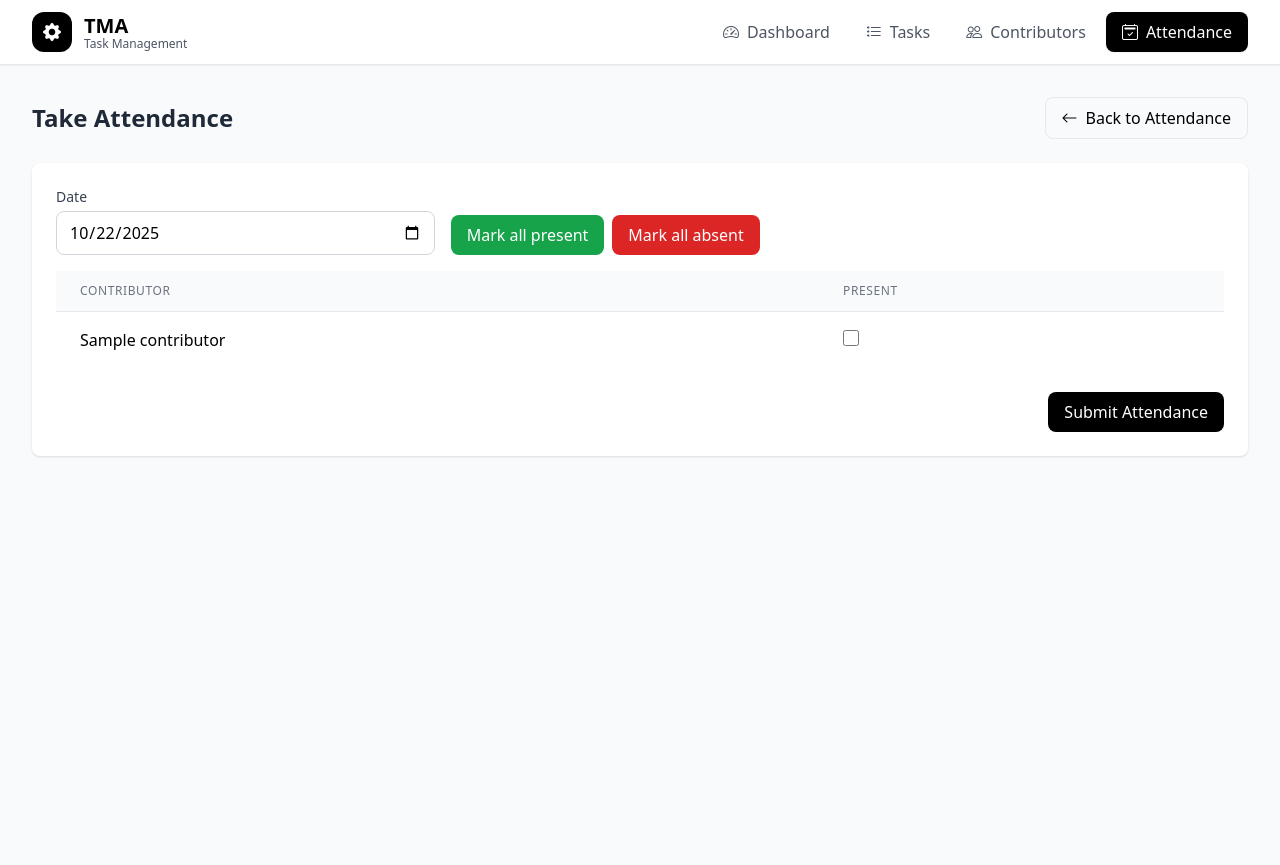
After one commit to upascalin3/task-assigment, a Django app: page /attendance/take/ in a window 1280 px wide. The commit adds this page. Run offline with Django 4.2, Linux system fonts and the light colour scheme; tables that the repository leaves empty hold one stand-in row (values such as "Sample post"); some libraries are stand-ins or nearby versions.

Commit message:
Added Attendance

```diff
--- a/taskassignment/models.py
+++ b/taskassignment/models.py
@@ -25,6 +25,7 @@ class Task(models.Model):
     is_completed = models.BooleanField(default=False)
     contributor = models.ForeignKey(Contributor, on_delete=models.CASCADE)
 
+
     def clean(self):
         super().clean()
         if self.start and self.end_date:
@@ -41,3 +42,16 @@ class Task(models.Model):
 
     class Meta:
         db_table = "task"
+
+
+class Attendance(models.Model):
+    date = models.DateField(default=date.today)
+    is_available = models.BooleanField(default=False)
+    contributor = models.ForeignKey(Contributor, on_delete=models.CASCADE)
+
+    def __str__(self):
+        return f"{self.contributor.name} - {self.date} - {'Available' if self.is_available else 'Unavailable'}"
+
+    class Meta:
+        db_table = "attendance"
+        unique_together = ("contributor", "date")
--- /dev/null
+++ b/taskassignment/templates/taskassignment/attendance_take.html
@@ -0,0 +1,68 @@
+{% extends 'taskassignment/base.html' %}
+{% block title %}Take Attendance | TMA{% endblock %}
+{% block content %}
+<div class="flex items-center justify-between mb-6">
+  <h2 class="text-2xl font-bold text-gray-800">Take Attendance</h2>
+  <a href="{% url 'taskassignment:attendance_list' %}" class="inline-flex items-center px-4 py-2 border rounded-lg">
+    <i class="bi bi-arrow-left mr-2"></i> Back to Attendance
+  </a>
+</div>
+
+<form method="post" class="bg-white p-6 rounded-lg shadow">
+  {% csrf_token %}
+  <div class="grid grid-cols-1 md:grid-cols-3 gap-4 mb-4">
+    <div>
+      <label class="block text-sm font-medium text-gray-700 mb-1">Date</label>
+      <input type="date" name="date" value="{{ day|date:'Y-m-d' }}" class="w-full px-3 py-2 border border-gray-300 rounded-lg focus:ring-2 focus:ring-primary focus:border-primary" />
+    </div>
+    <div class="flex items-end space-x-2">
+      <button type="button" id="markAllPresent" class="px-4 py-2 bg-green-600 text-white rounded-lg">Mark all present</button>
+      <button type="button" id="markAllAbsent" class="px-4 py-2 bg-red-600 text-white rounded-lg">Mark all absent</button>
+    </div>
+  </div>
+
+  <div class="overflow-x-auto">
+    <table class="min-w-full divide-y divide-gray-200">
+      <thead class="bg-gray-50">
+        <tr>
+          <th class="px-6 py-3 text-left text-xs font-medium text-gray-500 uppercase tracking-wider">Contributor</th>
+          <th class="px-6 py-3 text-left text-xs font-medium text-gray-500 uppercase tracking-wider">Present</th>
+        </tr>
+      </thead>
+      <tbody class="bg-white divide-y divide-gray-200">
+        {% for c in contributors %}
+        <tr>
+          <td class="px-6 py-4 whitespace-nowrap">{{ c.name }}</td>
+          <td class="px-6 py-4 whitespace-nowrap">
+            <input type="checkbox" name="present_{{ c.id }}" {% if c.id in present_ids %}checked{% endif %} class="h-4 w-4 text-primary focus:ring-primary border-gray-300 rounded present-box" />
+          </td>
+        </tr>
+        {% empty %}
+        <tr>
+          <td colspan="2" class="px-6 py-8 text-center text-gray-500">No contributors found.</td>
+        </tr>
+        {% endfor %}
+      </tbody>
+    </table>
+  </div>
+
+  <div class="mt-6 flex justify-end">
+    <button type="submit" class="px-4 py-2 bg-primary text-white rounded-lg">Submit Attendance</button>
+  </div>
+</form>
+
+<script>
+  (function() {
+    const markAllPresent = document.getElementById('markAllPresent');
+    const markAllAbsent = document.getElementById('markAllAbsent');
+    const boxes = document.querySelectorAll('.present-box');
+
+    markAllPresent?.addEventListener('click', function() {
+      boxes.forEach(b => b.checked = true);
+    });
+    markAllAbsent?.addEventListener('click', function() {
+      boxes.forEach(b => b.checked = false);
+    });
+  })();
+</script>
+{% endblock %}
--- a/taskassignment/templates/taskassignment/base.html
+++ b/taskassignment/templates/taskassignment/base.html
@@ -54,28 +54,12 @@
                         <i class="bi bi-people mr-2"></i>
                         <span class="font-medium">Contributors</span>
                     </a>
+                    <a href="{% url 'taskassignment:attendance_list' %}" class="flex items-center px-4 py-2 rounded-lg {% if 'attendance' in request.resolver_match.url_name %}bg-primary text-white shadow-sm{% else %}text-gray-600 hover:text-primary hover:bg-gray-50{% endif %} transition-all duration-200">
+                        <i class="bi bi-calendar2-check mr-2"></i>
+                        <span class="font-medium">Attendance</span>
+                    </a>
                 </div>
 
-                <!-- User Profile -->
-                <div class="flex items-center space-x-3">
-                    <div class="hidden sm:flex items-center space-x-3">
-                        <button class="p-2 text-gray-400 hover:text-black hover:bg-gray-100 rounded-lg transition-colors">
-                            <i class="bi bi-bell text-lg"></i>
-                        </button>
-                        <button class="p-2 text-gray-400 hover:text-black hover:bg-gray-100 rounded-lg transition-colors">
-                            <i class="bi bi-gear text-lg"></i>
-                        </button>
-                    </div>
-                    <div class="flex items-center space-x-3">
-                        <div class="hidden sm:block text-right">
-                            <p class="text-sm font-medium text-black">Admin User</p>
-                            <p class="text-xs text-gray-600">Administrator</p>
-                        </div>
-                        <div class="w-10 h-10 bg-black text-white rounded-full flex items-center justify-center shadow-sm">
-                            <i class="bi bi-person text-sm"></i>
-                        </div>
-                    </div>
-                </div>
             </div>
         </div>
 
@@ -93,6 +77,10 @@
                 <a href="{% url 'taskassignment:contributor_list' %}" class="flex items-center px-3 py-2 rounded-lg {% if 'contributor' in request.resolver_match.url_name %}bg-primary text-white{% else %}text-gray-600 hover:text-primary hover:bg-gray-100{% endif %} transition-colors">
                     <i class="bi bi-people mr-3"></i>
                     <span class="font-medium">Contributors</span>
+                </a>
+                <a href="{% url 'taskassignment:attendance_list' %}" class="flex items-center px-3 py-2 rounded-lg {% if 'attendance' in request.resolver_match.url_name %}bg-primary text-white{% else %}text-gray-600 hover:text-primary hover:bg-gray-100{% endif %} transition-colors">
+                    <i class="bi bi-calendar2-check mr-3"></i>
+                    <span class="font-medium">Attendance</span>
                 </a>
             </div>
         </div>
--- a/taskassignment/urls.py
+++ b/taskassignment/urls.py
@@ -21,4 +21,8 @@ urlpatterns = [
     path('tasks/<int:pk>/update/', views.task_update, name='task_update'),
     path('tasks/<int:pk>/delete/', views.task_delete, name='task_delete'),
     path('tasks/<int:pk>/toggle/', views.task_toggle_complete, name='task_toggle_complete'),
+
+    # Attendance URLs (only list and take)
+    path('attendance/', views.attendance_list, name='attendance_list'),
+    path('attendance/take/', views.attendance_take, name='attendance_take'),
 ]
--- a/taskassignment/views.py
+++ b/taskassignment/views.py
@@ -4,10 +4,16 @@ from django.http import JsonResponse
 from django.core.paginator import Paginator
 from taskassignment.models import *
 from taskassignment.forms import *
+from django.utils.dateparse import parse_date
+from datetime import date as dt_date
 
 # Create your views here.
 
 # ==================== CONTRIBUTOR VIEWS ====================
+
+def contributor_Json_list(request):
+    contributors_list = Contributor.objects.all().values('id', 'name', 'email')
+    return JsonResponse(list(contributors_list), safe=False)
 
 def contributor_list(request):
     """List all contributors with pagination"""
@@ -212,3 +218,64 @@ def dashboard(request):
     }
 
     return render(request, 'taskassignment/dashboard.html', context)
+
+# ==================== ATTENDANCE VIEWS ====================
+
+def attendance_list(request):
+    """Simple list of all attendance records with no filters/pagination"""
+    attendance = Attendance.objects.select_related('contributor').order_by('-date', 'contributor__name')
+    return render(request, 'taskassignment/attendance_list.html', {
+        'attendance': attendance,
+    })
+
+
+def attendance_take(request):
+    """Bulk take attendance for a given date across all contributors"""
+    if request.method == 'POST':
+        day_str = request.POST.get('date')
+        day = parse_date(day_str) if day_str else dt_date.today()
+        if not day:
+            messages.error(request, 'Invalid date provided.')
+            return redirect('taskassignment:attendance_take')
+
+        # Build map of contributor_id -> is_available from form
+        availability = {}
+        for key, val in request.POST.items():
+            if key.startswith('present_'):
+                try:
+                    contributor_id = int(key.split('_', 1)[1])
+                    availability[contributor_id] = (val == 'on')
+                except Exception:
+                    continue
+
+        # Ensure all contributors are represented; default unchecked to False
+        all_ids = list(Contributor.objects.values_list('id', flat=True))
+        for cid in all_ids:
+            if cid not in availability:
+                availability[cid] = False
+
+        # Save or update records for the date
+        for contributor_id, is_available in availability.items():
+            Attendance.objects.update_or_create(
+                contributor_id=contributor_id,
+                date=day,
+                defaults={'is_available': is_available}
+            )
+
+        messages.success(request, f'Attendance saved for {day}.')
+        return redirect('taskassignment:attendance_list')
+
+    # GET: show form for today's date with all contributors
+    day = dt_date.today()
+    contributors = Contributor.objects.all().order_by('name')
+
+    # Pull existing records to pre-check
+    existing = {a.contributor_id: a.is_available for a in Attendance.objects.filter(date=day)}
+    present_ids = [cid for cid, is_avail in existing.items() if is_avail]
+
+    return render(request, 'taskassignment/attendance_take.html', {
+        'day': day,
+        'contributors': contributors,
+        'existing': existing,
+        'present_ids': present_ids,
+    })
```
Also changed, not shown: taskassignment/forms.py (+22 -0 lines), taskassignment/templates/taskassignment/attendance_list.html (added, +43 -0 lines), taskassignment/migrations/0002_attendance.py (added).
